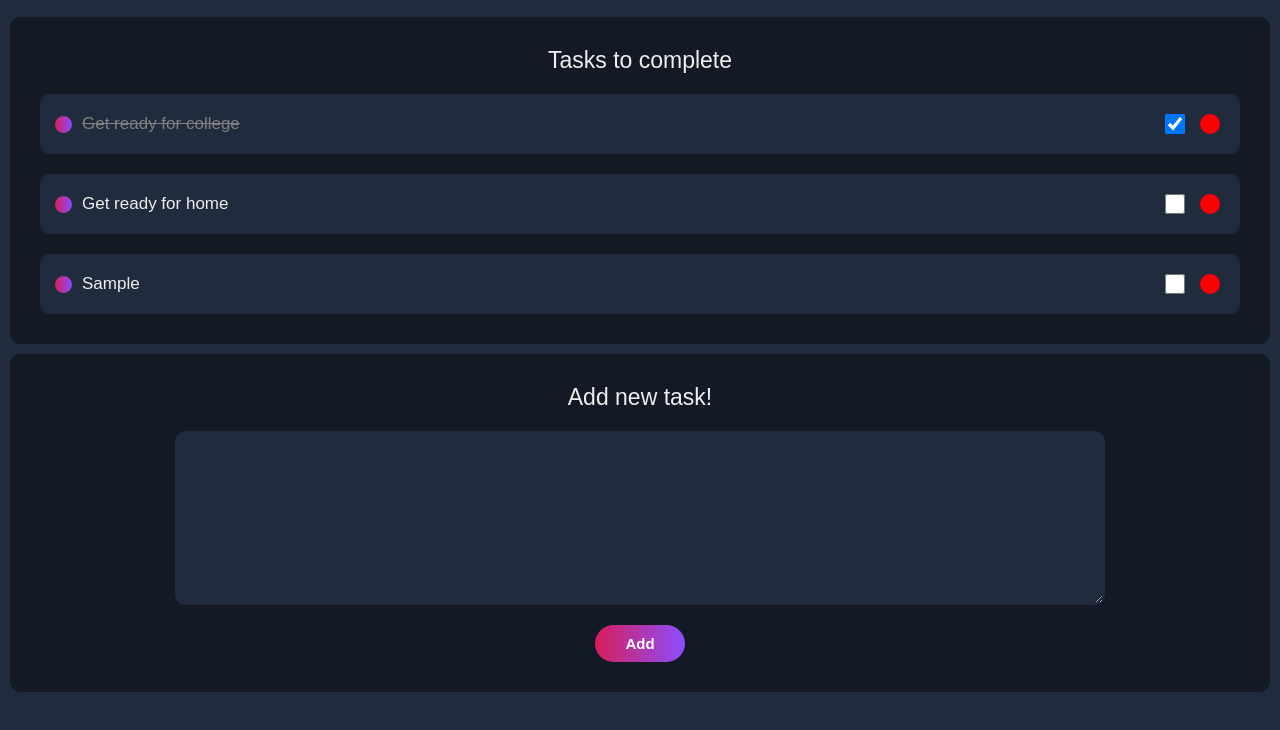
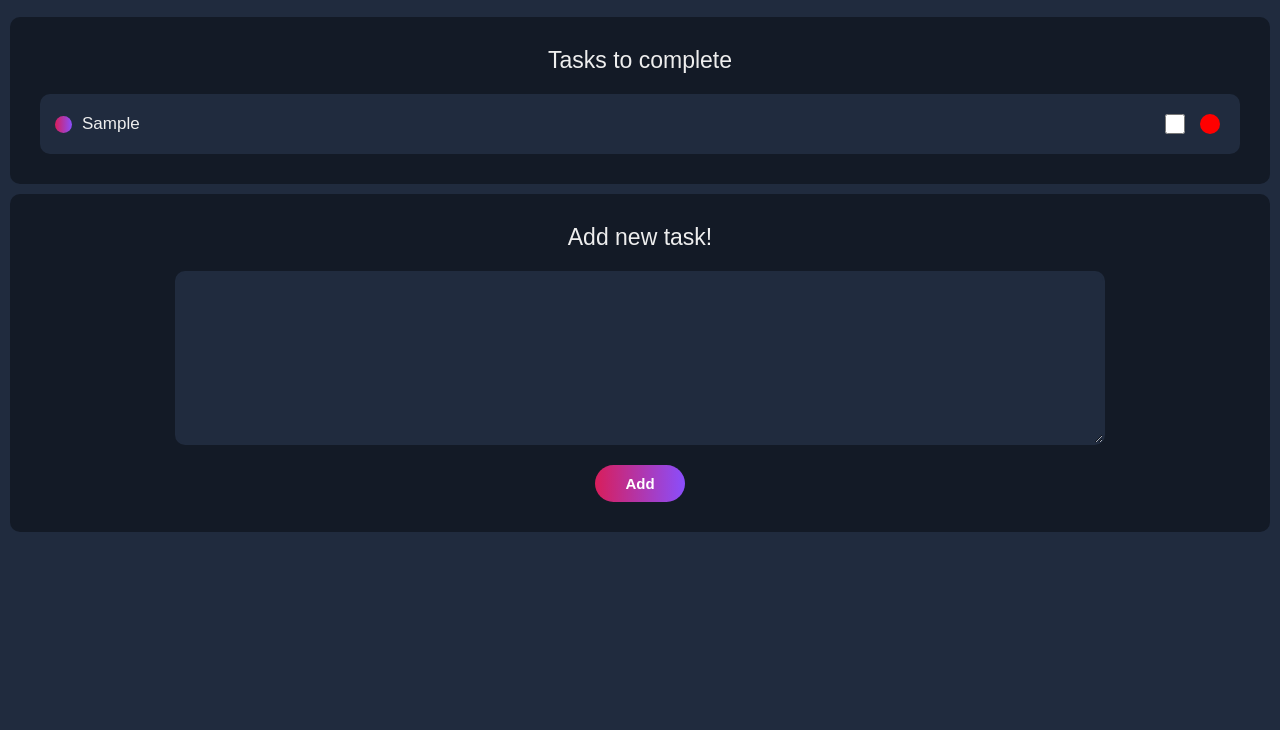
Before and after one commit to MuthuJawahar1108/SImple_To-Do_Application, a plain HTML site: page index.html in a window 1280 px wide. Both pictures are taken after typing "Sample" into the empty fields and a click on the button "Add". Shown: the part 58-788 px from the top of the page. Drawn offline with Linux system fonts and the light colour scheme.

Commit message:
Successfully completed the localStorage Task :).. Need to do some modifications in UI

```diff
--- a/index.html
+++ b/index.html
@@ -6,6 +6,7 @@
     <link rel="stylesheet" href="assets/style.css">
 
     <title>Todo</title>
+
 </head>
 <body>
     <div class="heading" >
@@ -44,8 +45,19 @@
         <!-- <div class="add-button">+</div> -->
     </div>
     <script>
-        let tasks = [{"_id":1,"task":"Get ready for college","status":0},
-        {"_id":2,"task":"Get ready for home","status":1}];
+        let index = 0;
+        let tasks=[];
+        function updateLocalStorage(){
+            console.log(JSON.stringify(tasks));
+            localStorage.setItem("tasks",JSON.stringify(tasks));
+        }
+
+        //Load tasks from local storage
+        const storedTasks = localStorage.getItem("tasks");
+        console.log(storedTasks);
+        if(storedTasks) tasks = JSON.parse(storedTasks);
+        // let tasks = [{"_id":1,"task":"Get ready for college","status":0},
+        // {"_id":2,"task":"Get ready for home","status":1}];
 
         const boxContainer = document.getElementsByClassName("boxes-container")[0];
 
@@ -71,6 +83,7 @@
                     checkbox.checked = true;
                 }
                 boxContainer.appendChild(boxClone);
+
         }
 
         if(tasks.length===0){
@@ -78,6 +91,7 @@
             boxContainer.appendChild(hiddenText);
         }
         else{
+            // hiddenText.textContent="";
             tasks.forEach((task)=>{
                 createBox(task);
             })
@@ -87,10 +101,17 @@
         let submit = document.getElementById("submit");
 
         submit.addEventListener("click",()=>{
-            let newTask = {"_id":3,"task":taskbox.value,"status":1};
+            // boxContainer.remove(hiddenText);
+            hiddenText.style.display="none";
+            index+=1
+            let newTask = {"_id":index,"task":taskbox.value,"status":1};
             tasks.push(newTask);
+            console.log(tasks);
             createBox(newTask);
             taskbox.value="";
+
+            updateLocalStorage();
+
         })
 
         boxContainer.addEventListener("change",(event)=>{
@@ -107,6 +128,9 @@
                 }
             }
 
+            updateLocalStorage();
+
+
         });
         boxContainer.addEventListener("click",(event)=>{
             if(event.target.matches('div[class="cancel"]')){
@@ -119,8 +143,11 @@
                 console.log(tasks)
                 currentBox.remove();
                 if(tasks.length===0){
-                    boxContainer.appendChild(hiddenText);
+                    hiddenText.style.display="";
+                    // boxContainer.appendChild(hiddenText);
                 }
+                updateLocalStorage();
+
             }
         })
     </script>
```
